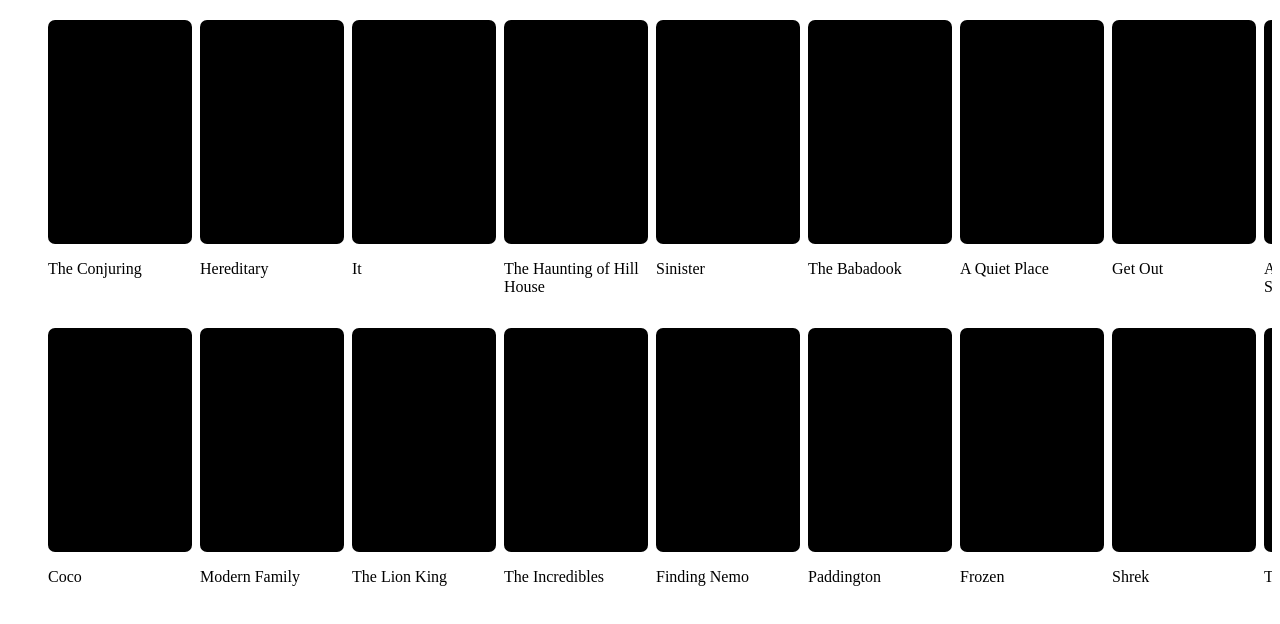
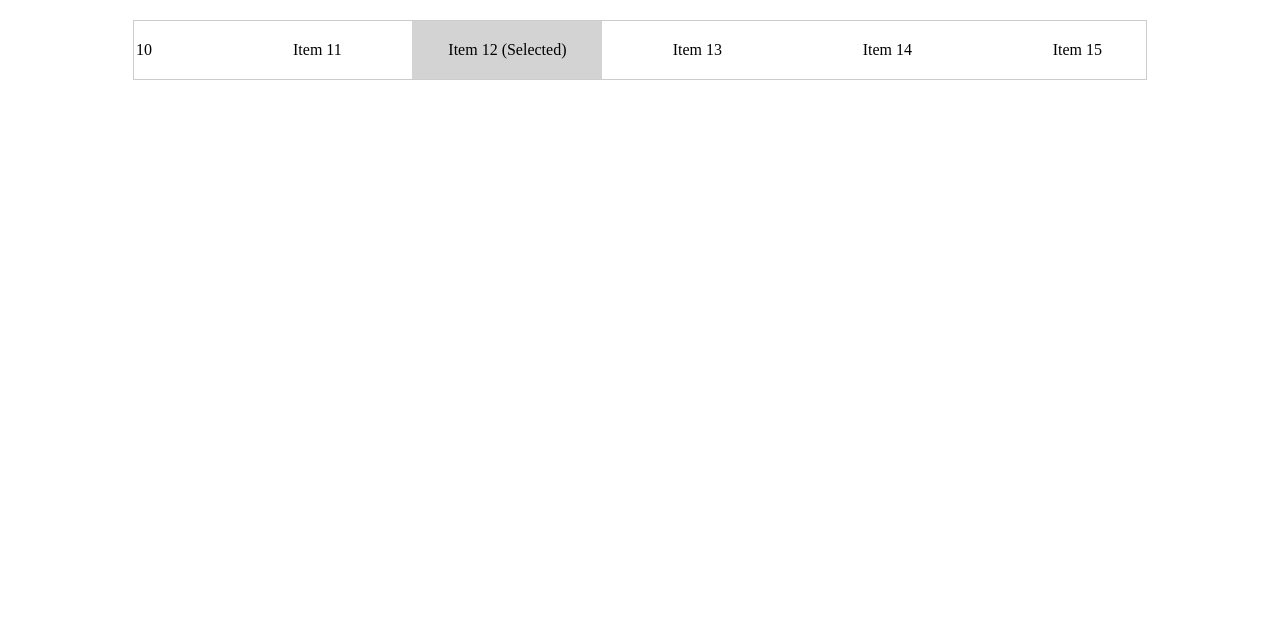
Before and after one commit to Animator55/Series-Gallery, a React (Vite) app: page / in a window 1280 px wide. Shown: the top 624 px of the page. Built offline with nearby package versions, Linux system fonts and the light colour scheme.

Commit message:
added infinite carrousel

```diff
--- a/src/App.tsx
+++ b/src/App.tsx
@@ -1,7 +1,7 @@
 
 import React from 'react'
 import './assets/App.css'
-import Gallery from './components/Gallery'
+import Gallery, { InfiniteScrollCarousel } from './components/Gallery'
 export default function App (){
   const [selected, setSelected] = React.useState<string | undefined>(undefined)
 
@@ -14,6 +14,8 @@
 
   return <main>
     <SelectedRender/>
-    <Gallery setSelected={setSelected}/>
+    {/* <Gallery /> */}
+
+    <InfiniteScrollCarousel/>
   </main>
 }
--- a/src/components/Gallery.tsx
+++ b/src/components/Gallery.tsx
@@ -1,25 +1,130 @@
-import React from "react";
+
+import React, { useState, useRef, useEffect } from "react";
 import { series } from "../default/series";
 import VideoItem from "./VideoItem";
-
-type Props = {
-    setSelected:Function
-}
+import { Video } from "../vite-env";
 
 
-export default function Gallery ({setSelected}:Props){
-    const ref = React.useRef<HTMLDivElement | null>(null)
+let prev = ""
+export default function Gallery() {
+    const [selected, setSelected] = React.useState("")
 
-    return <section className="gallery" ref={ref}>
-        {series.map(list=>{
+    React.useEffect(() => {
+        if (selected === "") return
+        let selDiv = document.getElementById("row-item:" + selected) as HTMLDivElement
+        let selDivPrev = document.getElementById("row-item:" + prev) as HTMLDivElement
+        if (!selDiv) return
+        let ul = selDiv.parentElement as HTMLUListElement
+        if (!ul) return
+        if (selDivPrev) ul.scrollTo({ left: selDivPrev.offsetLeft - 50 })
+        ul.scrollTo({ left: selDiv.offsetLeft - 50, behavior: "smooth" })
+    }, [selected])
+
+    const setSelectedHandler = (val: string) => {
+        prev = selected
+        setSelected(val)
+    }
+
+    const generateInfiniteList = (list: Video[]) => {
+        let selectedIndex = -1
+        for (let i = 0; i < list.length; i++) {
+            if (list[i]._id === selected) {
+                selectedIndex = i
+                break
+            }
+        }
+        if (selectedIndex === -1) return list
+        let part1 = list.slice(selectedIndex - 5, selectedIndex)
+        let part2 = list.slice(selectedIndex + 1)
+        let newArray = [...part1, ...part2]
+        console.log(newArray)
+        return newArray
+    }
+
+    return <section className="gallery">
+        {series.map(list => {
             return <ul
                 key={Math.random()}
                 className="row"
             >
-                {list.list.map(el=>{
-                    return <VideoItem data={el} setSelected={setSelected}/>
+                {generateInfiniteList(list.list).map(el => {
+                    return <VideoItem key={Math.random()} data={el} setSelected={setSelectedHandler} />
                 })}
             </ul>
         })}
     </section>
 }
+
+
+export const InfiniteScrollCarousel = () => {
+    const items = Array.from({ length: 15 }, (_, i) => `Item ${i + 1}`);
+    const [selectedItem, setSelectedItem] = useState(0);
+    const [visibleItems, setVisibleItems] = useState([...items]);
+    const carouselRef = useRef(null);
+    const updateVisibleItems = (index: number) => {
+        const totalItems = items.length;
+        const newVisibleItems = [
+            ...items.slice((index - 9 + totalItems) % totalItems, totalItems),
+            ...items,
+            ...items.slice(0, (index + 9) % totalItems),
+        ];
+        setVisibleItems(newVisibleItems);
+    };
+
+    const handleSelectItem = (index: number) => {
+        setSelectedItem(index);
+        updateVisibleItems(index);
+        scrollToItem(5); // Ajustar el scroll al item central
+    };
+
+    // Función para desplazar el scroll al item central
+    const scrollToItem = (index: number) => {
+        const carousel: HTMLDivElement = carouselRef.current! as HTMLDivElement
+        if (!carousel) return
+        const selectedElement = carousel.children[index] as HTMLDivElement;
+        if (!selectedElement) return
+        const offsetLeft = selectedElement.offsetLeft;
+        carousel.scrollTo({
+            left: offsetLeft - carousel.offsetWidth / 2 + selectedElement.offsetWidth / 2,
+            behavior: "smooth",
+        });
+    };
+
+    // Efecto para actualizar los items visibles al inicio
+    useEffect(() => {
+        updateVisibleItems(selectedItem);
+        scrollToItem(5); // Centrar el scroll al inicio
+    }, [selectedItem]);
+
+    return (
+        <div
+            ref={carouselRef}
+            style={{
+                display: "flex",
+                overflowX: "auto",
+                scrollBehavior: "smooth",
+                whiteSpace: "nowrap",
+                width: "80%",
+                margin: "0 auto",
+                border: "1px solid #ccc",
+            }}
+        >
+            {visibleItems.map((item, index) => (
+                <div
+                    key={index}
+                    onClick={() => handleSelectItem((selectedItem + index - 5 + items.length) % items.length)}
+                    style={{
+                        display: "inline-block",
+                        padding: "20px",
+                        minWidth: "150px",
+                        textAlign: "center",
+                        cursor: "pointer",
+                        backgroundColor: selectedItem === (selectedItem + index - 5 + items.length) % items.length ? "#d3d3d3" : "white",
+                    }}
+                >
+                    {item} {selectedItem === (selectedItem + index - 5 + items.length) % items.length && "(Selected)"}
+                </div>
+            ))}
+        </div>
+    );
+};
--- a/src/components/VideoItem.tsx
+++ b/src/components/VideoItem.tsx
@@ -8,12 +8,13 @@
 export default function VideoItem ({data, setSelected}:Props){
     return <div
         className="row-item"
-        onMouseEnter={()=>{
+        onClick={()=>{
             setSelected(data._id)
         }}
+        id={"row-item:"+data._id}
     >
         <div className="img"></div>
         {/* <img/> */}
-        <p>{data.title}</p>
+        <p>{data._id}</p>
     </div>
 }
```
